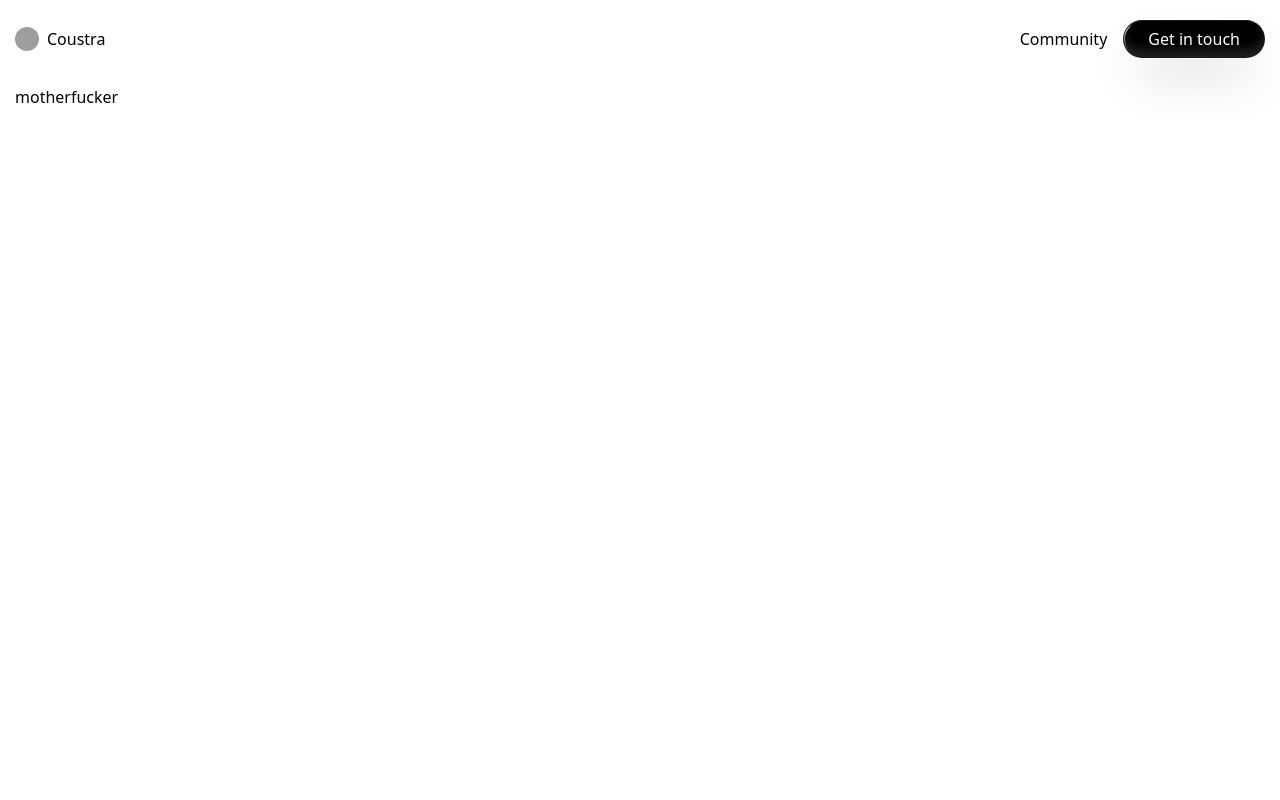
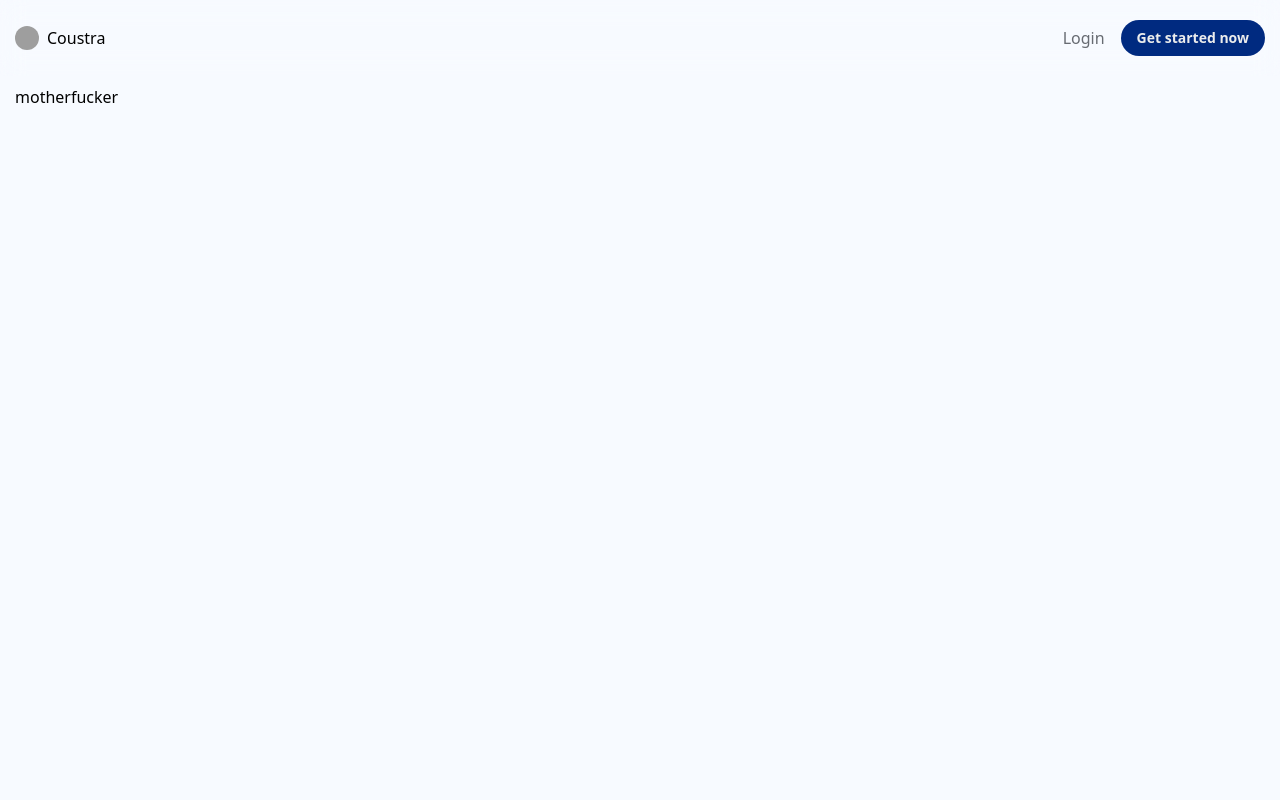
Before and after one commit to Coustra/saas-landing, a Next.js app: page / in a window 1280 px wide. Shown: the top 800 px of the page. Built offline with nearby package versions, Linux system fonts and the light colour scheme; grey boxes are pictures that could not be loaded.

Commit message:
fixed darkmode nav colors

```diff
--- a/src/app/globals.css
+++ b/src/app/globals.css
@@ -4,58 +4,70 @@
 
 @layer base {
   :root {
-    --background: 0 0% 100%;
-    --foreground: 240 10% 3.9%;
-    --card: 0 0% 100%;
-    --card-foreground: 240 10% 3.9%;
-    --popover: 0 0% 100%;
-    --popover-foreground: 240 10% 3.9%;
-    --primary: 240 5.9% 10%;
-    --primary-foreground: 0 0% 98%;
-    --secondary: 240 4.8% 95.9%;
-    --secondary-foreground: 240 5.9% 10%;
-    --muted: 240 4.8% 95.9%;
-    --muted-foreground: 240 3.8% 46.1%;
-    --accent: 240 4.8% 95.9%;
-    --accent-foreground: 240 5.9% 10%;
+    --gradient: #00467f;
+    --background: 220 100% 98.5%;
+    --foreground: 220 10% 1%;
+
+    --muted: 220 10% 92.5%;
+    --muted-foreground: 220 5% 42.5%;
+
+    --popover: 220 10% 92.5%;
+    --popover-foreground: 220 10% 1.25%;
+
+    --card: 220 10% 92.5%;
+    --card-foreground: 220 10% 1.25%;
+
+    --border: 220 15% 90%;
+    --input: 220 15% 90%;
+
+    --primary: 220 100% 25%;
+    --primary-foreground: 220 2% 92.5%;
+
+    --secondary: 220 5% 96.25%;
+    --secondary-foreground: 220 7% 12.5%;
+
+    --accent: 220 5% 96.25%;
+    --accent-foreground: 220 7% 12.5%;
+
     --destructive: 0 84.2% 60.2%;
     --destructive-foreground: 0 0% 98%;
-    --border: 240 5.9% 90%;
-    --input: 240 5.9% 90%;
-    --ring: 240 10% 3.9%;
+
+    --ring: 220 100% 25%;
+
     --radius: 0.5rem;
-    --chart-1: 12 76% 61%;
-    --chart-2: 173 58% 39%;
-    --chart-3: 197 37% 24%;
-    --chart-4: 43 74% 66%;
-    --chart-5: 27 87% 67%;
   }
 
   .dark {
-    --background: 240 10% 3.9%;
-    --foreground: 0 0% 98%;
-    --card: 240 10% 3.9%;
-    --card-foreground: 0 0% 98%;
-    --popover: 240 10% 3.9%;
-    --popover-foreground: 0 0% 98%;
-    --primary: 0 0% 98%;
-    --primary-foreground: 240 5.9% 10%;
-    --secondary: 240 3.7% 15.9%;
-    --secondary-foreground: 0 0% 98%;
-    --muted: 240 3.7% 15.9%;
-    --muted-foreground: 240 5% 64.9%;
-    --accent: 240 3.7% 15.9%;
-    --accent-foreground: 0 0% 98%;
+    --gradient: linear-gradient(to top left, #1488cc, #2b32b2);
+
+    --background: 215 53.3% 3.52%;
+    --foreground: 215 8.2% 97.2%;
+
+    --muted: 215 41% 13.2%;
+    --muted-foreground: 215 8.2% 54.4%;
+
+    --popover: 215 48.6% 5.72%;
+    --popover-foreground: 215 8.2% 97.2%;
+
+    --card: 215 48.6% 5.72%;
+    --card-foreground: 215 8.2% 97.2%;
+
+    --border: 215 41% 13.2%;
+    --input: 215 41% 13.2%;
+
+    --primary: 215 82% 44%;
+    --primary-foreground: 215 8.2% 97.2%;
+
+    --secondary: 215 41% 13.2%;
+    --secondary-foreground: 215 8.2% 97.2%;
+
+    --accent: 215 41% 13.2%;
+    --accent-foreground: 215 8.2% 97.2%;
+
     --destructive: 0 62.8% 30.6%;
-    --destructive-foreground: 0 0% 98%;
-    --border: 240 3.7% 15.9%;
-    --input: 240 3.7% 15.9%;
-    --ring: 240 4.9% 83.9%;
-    --chart-1: 220 70% 50%;
-    --chart-2: 160 60% 45%;
-    --chart-3: 30 80% 55%;
-    --chart-4: 280 65% 60%;
-    --chart-5: 340 75% 55%;
+    --destructive-foreground: 215 8.2% 97.2%;
+
+    --ring: 215 82% 44%;
   }
 }
 
--- a/src/components/navigation/Header.tsx
+++ b/src/components/navigation/Header.tsx
@@ -7,6 +7,7 @@ import ShimmerButton from "../magicui/shimmer-button";
 import { useRouter } from "next/navigation";
 import { cn } from "@/lib/utils";
 import { useScrollEvent } from "@/lib/hooks/scroll-event";
+import { Button } from "../ui/button";
 
 export const Header = () => {
   const { scroll } = useScrollEvent(10);
@@ -21,22 +22,15 @@ export const Header = () => {
       <div className='max-w-[1250px] m-auto w-full flex items-center justify-between gap-4'>
         <Logo />
         <nav className='flex items-center gap-4'>
-          <NavLink
-            href={"https://www.instagram.com/jonasdevjourney/"}
-            target='_blank'
+          <NavLink href={"#"}>Login</NavLink>
+
+          <Button
+            variant={"default"}
+            size={"sm"}
+            className='rounded-full px-4 font-bold'
           >
-            Community
-          </NavLink>
-
-          <ShimmerButton
-            shimmerColor='#fff'
-            shimmerDuration='1s'
-            className='shadow-2xl py-1.5'
-          >
-            <span className='whitespace-pre-wrap text-center text-white dark:from-white dark:to-slate-900/10'>
-              Get in touch
-            </span>
-          </ShimmerButton>
+            Get started now
+          </Button>
         </nav>
       </div>
     </header>
--- a/src/components/ui/NavLink.tsx
+++ b/src/components/ui/NavLink.tsx
@@ -13,19 +13,19 @@ export const defaultLinkStyles = (style?: NavLinkProps["variant"]): string => {
   switch (style) {
     case "large":
       cssStyles =
-        "text-lg font-medium light:text-[#333333] light:hover:opacity-75 duration-150";
+        "text-lg font-medium text-muted-foreground hover:text-inherit duration-150";
       break;
     case "small":
       cssStyles =
-        "text-sm font-medium light:text-[#333333] light:hover:opacity-75 duration-150";
+        "text-sm font-medium text-muted-foreground hover:text-inherit duration-150";
       break;
     case "cta":
       cssStyles =
-        "text-lg font-medium light:text-white bg-black light:hover:opacity-75 duration-150";
+        "text-lg font-medium text-muted-foreground bg-black hover:text-inherit duration-150";
       break;
     default:
       cssStyles =
-        "font-medium light:text-[#333333] light:hover:opacity-75 duration-150";
+        "font-medium text-muted-foreground hover:text-inherit duration-150";
       break;
   }
   return cssStyles;
--- /dev/null
+++ b/src/components/ui/card.tsx
@@ -0,0 +1,79 @@
+import * as React from "react"
+
+import { cn } from "@/lib/utils"
+
+const Card = React.forwardRef<
+  HTMLDivElement,
+  React.HTMLAttributes<HTMLDivElement>
+>(({ className, ...props }, ref) => (
+  <div
+    ref={ref}
+    className={cn(
+      "rounded-lg border bg-card text-card-foreground shadow-sm",
+      className
+    )}
+    {...props}
+  />
+))
+Card.displayName = "Card"
+
+const CardHeader = React.forwardRef<
+  HTMLDivElement,
+  React.HTMLAttributes<HTMLDivElement>
+>(({ className, ...props }, ref) => (
+  <div
+    ref={ref}
+    className={cn("flex flex-col space-y-1.5 p-6", className)}
+    {...props}
+  />
+))
+CardHeader.displayName = "CardHeader"
+
+const CardTitle = React.forwardRef<
+  HTMLParagraphElement,
+  React.HTMLAttributes<HTMLHeadingElement>
+>(({ className, ...props }, ref) => (
+  <h3
+    ref={ref}
+    className={cn(
+      "text-2xl font-semibold leading-none tracking-tight",
+      className
+    )}
+    {...props}
+  />
+))
+CardTitle.displayName = "CardTitle"
+
+const CardDescription = React.forwardRef<
+  HTMLParagraphElement,
+  React.HTMLAttributes<HTMLParagraphElement>
+>(({ className, ...props }, ref) => (
+  <p
+    ref={ref}
+    className={cn("text-sm text-muted-foreground", className)}
+    {...props}
+  />
+))
+CardDescription.displayName = "CardDescription"
+
+const CardContent = React.forwardRef<
+  HTMLDivElement,
+  React.HTMLAttributes<HTMLDivElement>
+>(({ className, ...props }, ref) => (
+  <div ref={ref} className={cn("p-6 pt-0", className)} {...props} />
+))
+CardContent.displayName = "CardContent"
+
+const CardFooter = React.forwardRef<
+  HTMLDivElement,
+  React.HTMLAttributes<HTMLDivElement>
+>(({ className, ...props }, ref) => (
+  <div
+    ref={ref}
+    className={cn("flex items-center p-6 pt-0", className)}
+    {...props}
+  />
+))
+CardFooter.displayName = "CardFooter"
+
+export { Card, CardHeader, CardFooter, CardTitle, CardDescription, CardContent }
```
